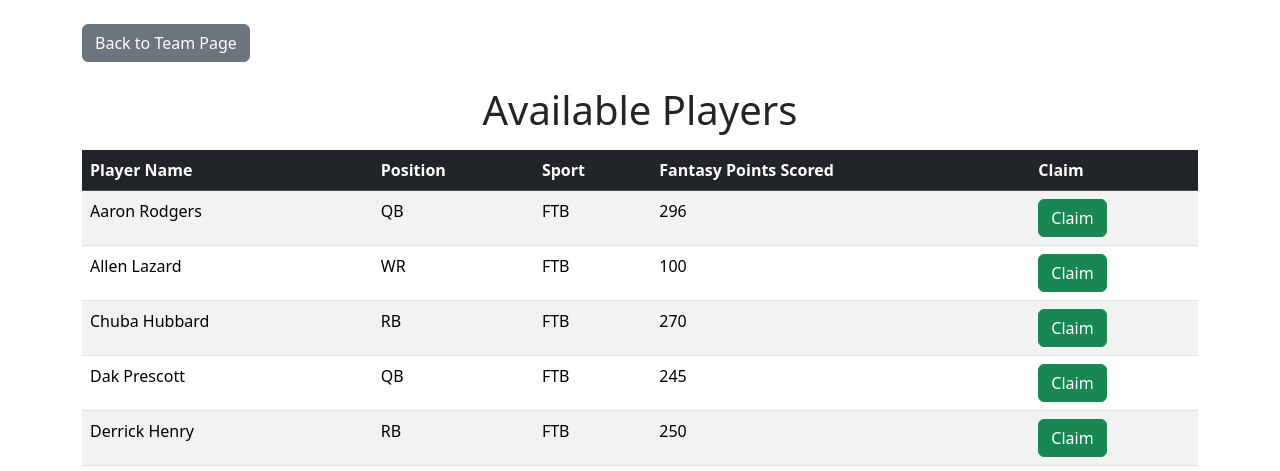
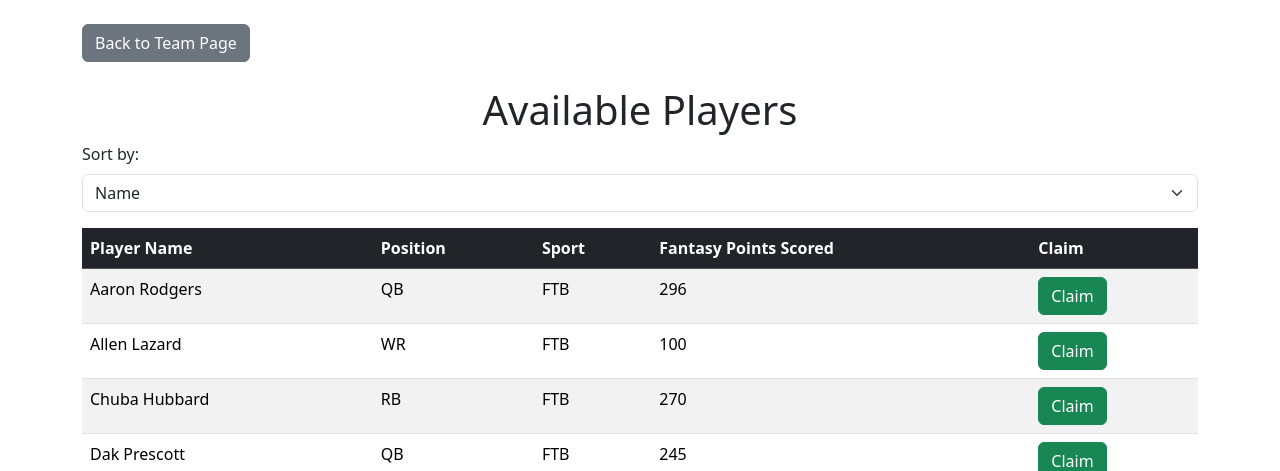
Before and after one commit to jonasdao808/fantasy_league, a Flask app: page /waivers in a window 1280 px wide. Shown: the part 56-527 px from the top of the page. Run offline with Flask 3, Linux system fonts and the light colour scheme; data comes from the database, SQL or seed files in the repository; parts of the project's set-up code (start-up, migrations or seed data) failed here and were passed over.

Commit message:
Update waivers.html
added sorting functionalities

```diff
--- a/templates/waivers.html
+++ b/templates/waivers.html
@@ -38,6 +38,16 @@
     <!-- Main Content -->
     <div class="container mt-4">
         <h1 class="text-center">Available Players</h1>
+
+        <!-- Sorting Dropdown -->
+        <form method="GET" action="{{ url_for('waivers') }}" class="mb-3">
+            <label for="sort" class="form-label">Sort by:</label>
+            <select name="sort" id="sort" class="form-select" onchange="this.form.submit()">
+                <option value="name" {% if sort == 'name' %}selected{% endif %}>Name</option>
+                <option value="position" {% if sort == 'position' %}selected{% endif %}>Position</option>
+            </select>
+        </form>
+
         {% if players %}
             <table class="table table-striped table-hover mt-3">
                 <thead class="table-dark">
```
